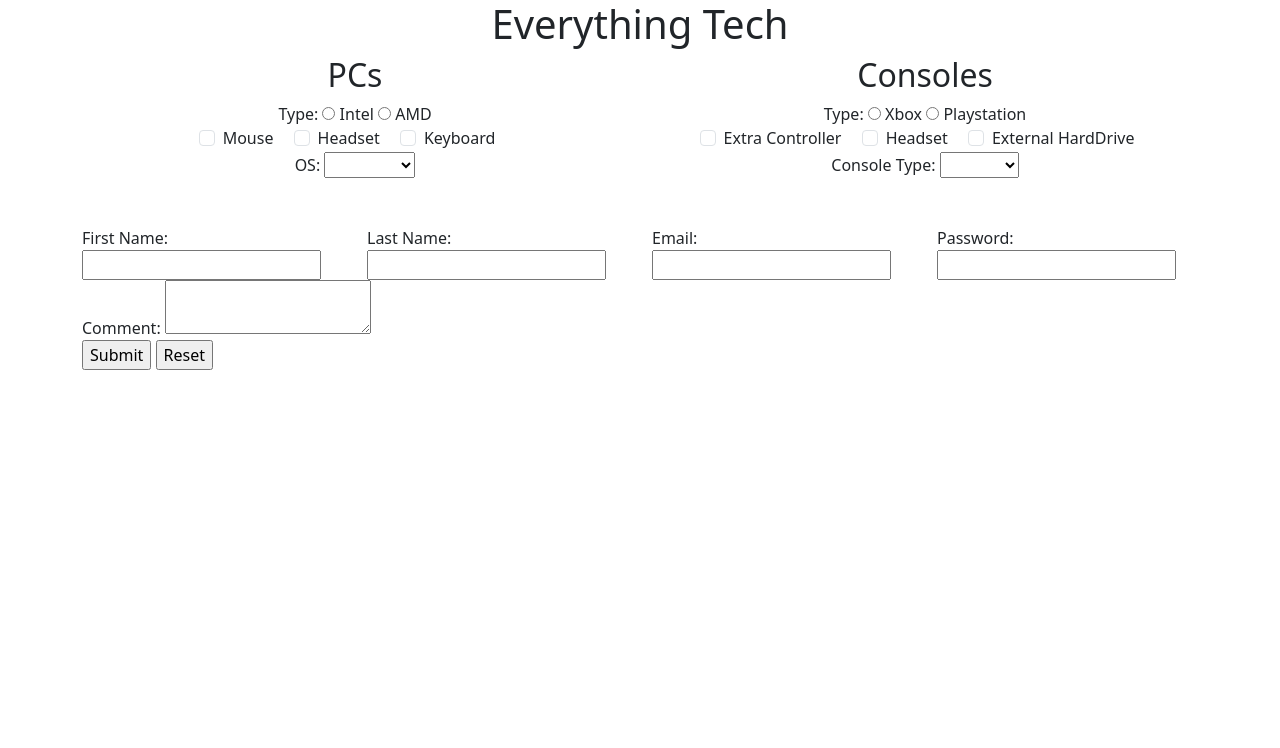
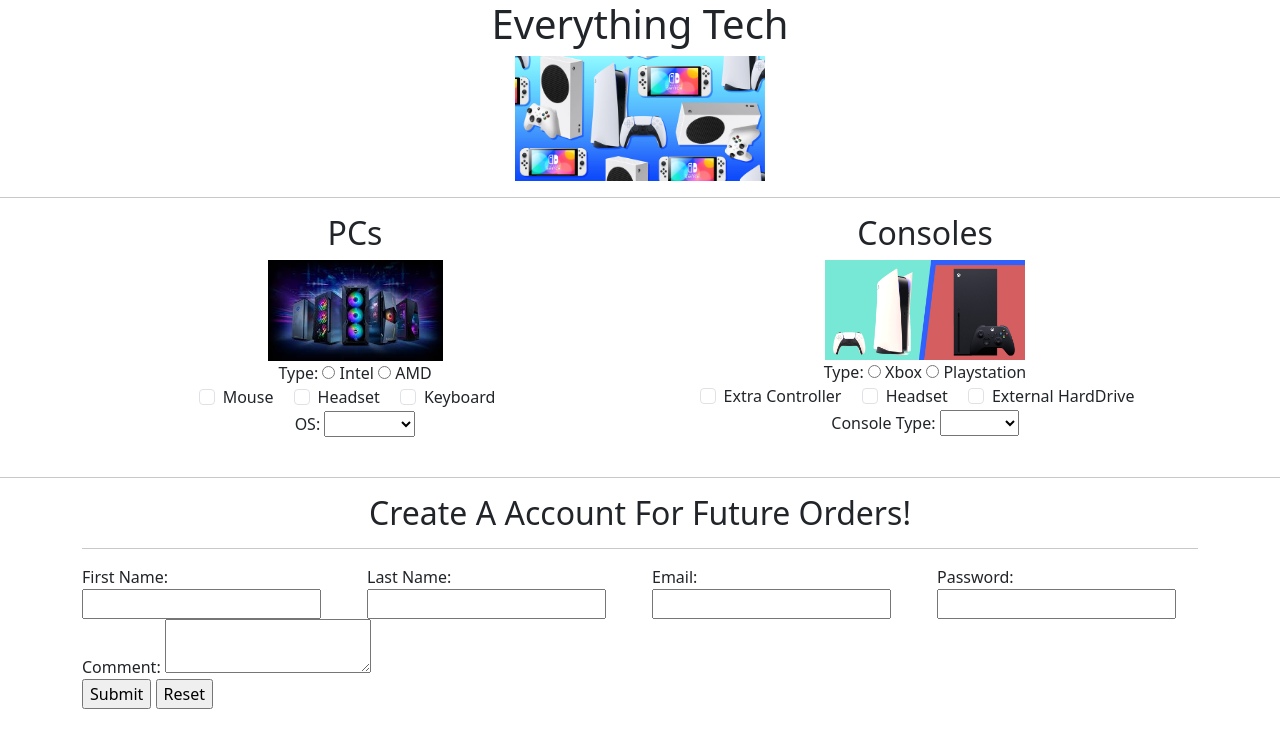
Before and after one commit to spaceryan-350/ist256-ProductOrderAssingment, a plain HTML site: page index.html in a window 1280 px wide. Drawn offline with nearby package versions, Linux system fonts and the light colour scheme.

Commit message:
Updated html

```diff
--- a/index.html
+++ b/index.html
@@ -12,13 +12,16 @@
         <div class="row">
             <div class="col">
                 <h1>Everything Tech</h1>
+                <img src="images/tech.png" alt="tech" width="250px">
             </div>
         </div>
     </div>
+    <hr>
     <div class="container text-center">
         <div class="row">
             <div class="col">
                 <h2>PCs</h2>
+                <img src="images/pc.png" alt="pc" width="175px">
                 <div class="form-group">
                     <label>Type:
                         <input type="radio" name="CPU" value="Intel"/> Intel
@@ -52,6 +55,7 @@
             </div>
             <div class="col">
                 <h2>Consoles</h2>
+                <img src="images/Console.png" alt="console" width="200px">
                 <div class="form-group">
                     <label>Type:
                         <input type="radio" name="Console" value="Xbox"/> Xbox
@@ -89,9 +93,11 @@
     </div>
 
     <br>
-    <br>
+    <hr>
 
     <div class="container">
+        <h2 align="center">Create A Account For Future Orders!</h2>
+        <hr>
 
         <div class="row align-items-center">
             <div class="col">
```
Also changed, not shown: images/Console.png (added), images/PC.png (added), images/tech.png (added).
